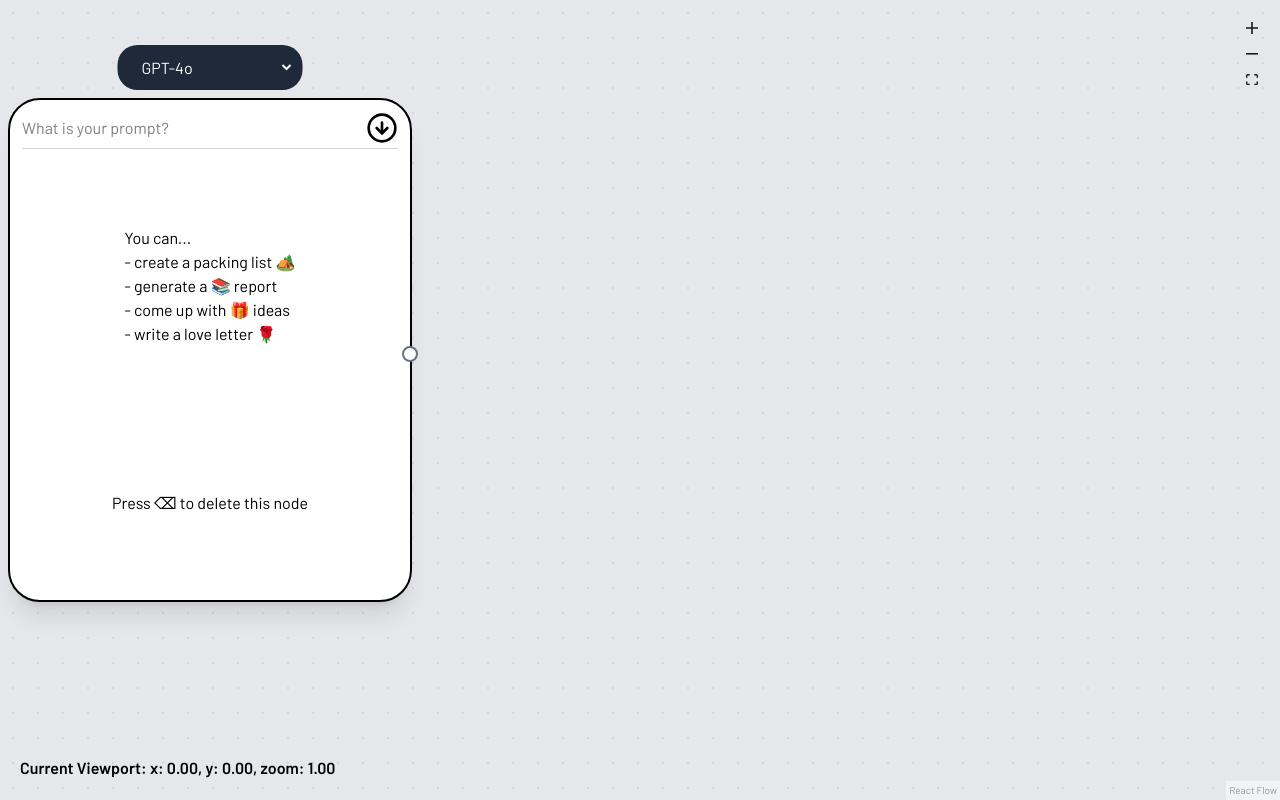
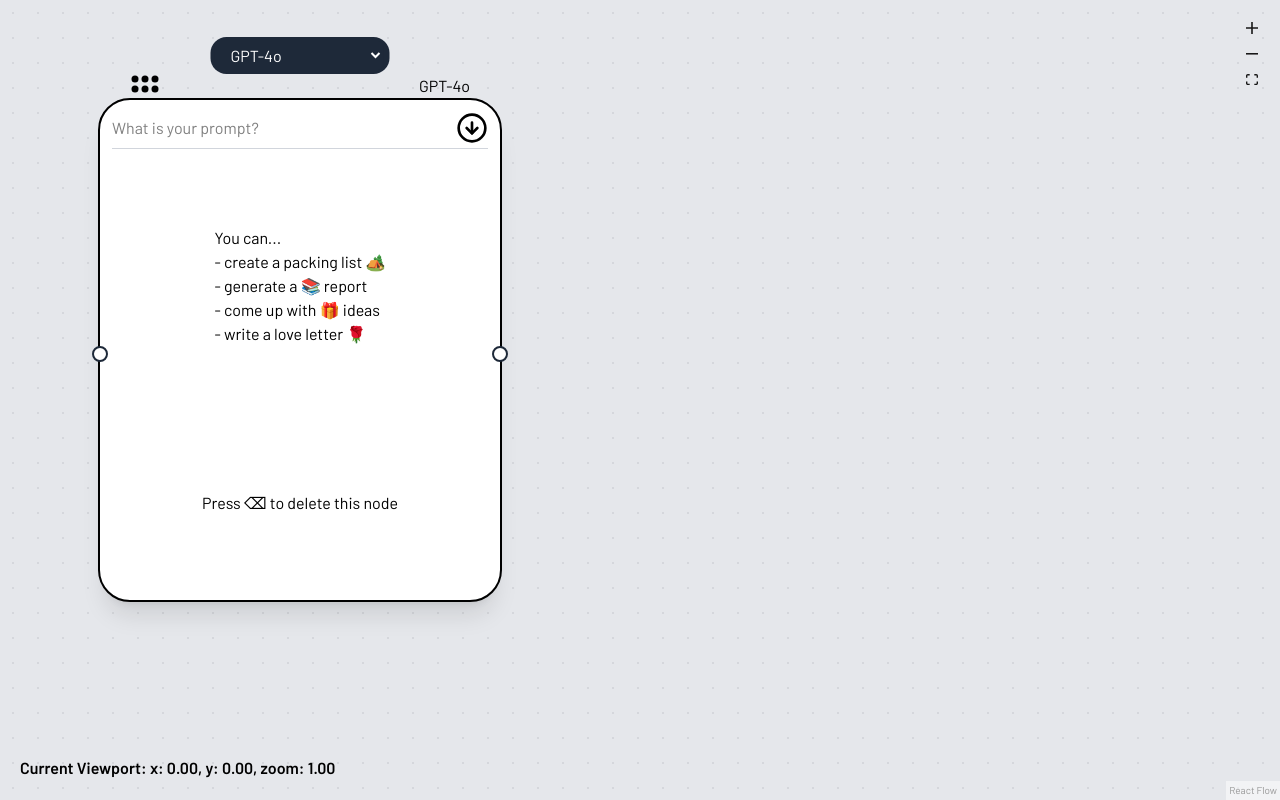
Before and after one commit to Winggo/polylogue, a Next.js app in the folder frontend/: page / in a window 1280 px wide. Built offline with nearby package versions, Linux system fonts and the light colour scheme.

Commit message:
clean up formatting

```diff
--- a/frontend/src/components/Flow.tsx
+++ b/frontend/src/components/Flow.tsx
@@ -36,9 +36,9 @@ const nodeTypes = {
 const initialNodes = [
     {
         id: '0',
-        position: { x: 10, y: 100 },
+        position: { x: 100, y: 100 },
         type: 'llmText',
-        data: { notConnectable: true },
+        data: {},
         selected: true,
     },
 ]
--- a/frontend/src/components/LlmNode.tsx
+++ b/frontend/src/components/LlmNode.tsx
@@ -21,10 +21,14 @@ const models = [
     { value: "gpt-4o", label: "GPT-4o" },
     { value: "claude-sonnet", label: "Claude 3.5 Sonnet" },
 ]
+const modelMapping = {
+    "gpt-4o": "GPT-4o",
+    "claude-sonnet": "Claude 3.5 Sonnet",
+}
 
 export default function LLMNode ({ id: nodeId, selected, data }: LLMNodeProps) {
     const inputRef = useRef<HTMLTextAreaElement>(null)
-    const [model, setModel] = useState(initalModel)
+    const [model, setModel] = useState<keyof typeof modelMapping>(initalModel)
     const [prompt, setPrompt] = useState("")
     const [promptResponse , setPromptResponse] = useState("")
     const [loading, setLoading] = useState(false)
@@ -77,13 +81,10 @@ export default function LLMNode ({ id: nodeId, selected, data }: LLMNodeProps) {
     const handleInputChange = (e: React.ChangeEvent<HTMLTextAreaElement>) => setPrompt(e.target.value)
     const handleModelChange = (e: React.ChangeEvent<HTMLSelectElement>) => setModel(e.target.value)
 
+    const renderModelDropdown = () => {
+        if (!selected && !isHovered) return
         return (
-        <div
-            className="group"
-            onMouseEnter={() => setIsHovered(true)}
-            onMouseLeave={() => setIsHovered(false)}
-        >
-            {(selected || isHovered) && <NodeToolbar isVisible className="bg-gray-800 p-2 rounded-[20px]">
+            <NodeToolbar isVisible className="top-[-16px] bg-gray-800 p-1 pr-1.5 rounded-[16px]">
                 <select
                     value={model}
                     onChange={handleModelChange}
@@ -104,38 +105,45 @@ export default function LLMNode ({ id: nodeId, selected, data }: LLMNodeProps) {
                         </option>
                     ))}
                 </select>
-            </NodeToolbar>}
+            </NodeToolbar>
+        )
+    }
+
+    const renderHandles = () => (
+        <>
             <Handle
                 id={nodeId}
                 type="target"
-                isConnectable={!data.notConnectable}
+                isConnectable
                 position={Position.Left}
-                className={`w-4 h-4 mt-[4px] rounded-lg !bg-white border-gray-500 border-2 ${data.notConnectable && "invisible"}`}
+                className={`w-4 h-4 mt-[4px] rounded-lg !bg-white border-gray-800 border-2`}
             />
             <Handle
                 id={nodeId}
                 type="source"
                 position={Position.Right}
-                className="w-4 h-4 mt-[4px] rounded-lg !bg-white border-gray-500 border-2 hover:!bg-black"
+                className="w-4 h-4 mt-[4px] rounded-lg !bg-white border-gray-800 border-2 hover:!bg-black"
             />
-            <div className={`
-                w-[400px]
-                h-[500px]
-                bg-white
-                text-black
-                border-gray-800
-                rounded-[30px]
-                shadow-xl
-                ${isHovered && !selected && "outline-[2px] outline-orange-500"}
-                ${selected && "outline-[2px] shadow-2xl"}
-                group-focus-within:outline-[2px] shadow-2xl
-                flex
-                p-3
-                flex-col
-                cursor-default
-                overflow-hidden
+        </>
+    )
 
-            `}>
+    const renderHeaders = () => (
+        <>
+            <svg className="cursor-move absolute top-[-26px] left-[30px] w-[30px] h-[20px]" xmlns="http://www.w3.org/2000/svg" viewBox="0 0">
+                <circle cx="5" cy="5" r="3.5" fill="#000000" />
+                <circle cx="15" cy="5" r="3.5" fill="#000000" />
+                <circle cx="25" cy="5" r="3.5" fill="#000000" />
+
+                <circle cx="5" cy="15" r="3.5" fill="#000000" />
+                <circle cx="15" cy="15" r="3.5" fill="#000000" />
+                <circle cx="25" cy="15" r="3.5" fill="#000000" />
+            </svg>
+            <div className="absolute top-[-26px] right-[30px] w-[150px] h-[20px] text-black pointer-events-none text-right">{modelMapping[model]}</div>
+        </>
+    )
+
+    const renderPromptInput = () => (
+        <>
             <div className="flex justify-between">
                 <textarea
                     ref={inputRef}
@@ -172,12 +180,18 @@ export default function LLMNode ({ id: nodeId, selected, data }: LLMNodeProps) {
                 </svg> : <div className="h-[32px] w-[32px]"></div>}
             </div>
             <div className={`border-t border-gray-300 mt-1 mb-1 group-focus-within:border-gray-800`}></div>
-                <div className="overflow-y-auto h-full flex">
-                    {loading ? (
-                        <LoadingWheel />
-                    ) : promptResponse ? promptResponse : (
+        </>
+    )
+
+    const renderOutput = () => {
+        if (loading) {
+            return <LoadingWheel />
+        } else if (promptResponse) {
+            return <textarea readOnly className="w-full focus:outline-none resize-none" value={promptResponse}></textarea>
+        } else {
+            return (
                 <div className="w-full h-full flex flex-col items-center justify-around">
-                            <div>
+                    <div className="cursor-text select-text">
                         You can...
                         <br />
                         - create a packing list 🏕️
@@ -188,11 +202,44 @@ export default function LLMNode ({ id: nodeId, selected, data }: LLMNodeProps) {
                         <br />
                         - write a love letter 🌹
                     </div>
-                            <div>
+                    <div className="cursor-text select-text">
                         Press ⌫ to delete this node
                     </div>
                 </div>
-                    )}
+            )
+        }
+    }
+
+    return (
+        <div
+            className="group"
+            onMouseEnter={() => setIsHovered(true)}
+            onMouseLeave={() => setIsHovered(false)}
+        >
+            {renderModelDropdown()}
+            {renderHandles()}
+            {renderHeaders()}
+            <div className={`
+                w-[400px]
+                h-[500px]
+                bg-white
+                text-black
+                border-gray-800
+                rounded-[30px]
+                shadow-xl
+                ${isHovered && !selected && "outline-[2px] outline-orange-500"}
+                ${selected && "outline-[2px] shadow-2xl"}
+                group-focus-within:outline-[2px] shadow-2xl
+                flex
+                p-3
+                flex-col
+                cursor-default
+                overflow-hidden
+                nodrag
+            `}>
+                {renderPromptInput()}
+                <div className="overflow-y-auto h-full flex">
+                    {renderOutput()}
                 </div>
             </div>
         </div>
--- a/frontend/src/icons/LoadingWheel.tsx
+++ b/frontend/src/icons/LoadingWheel.tsx
@@ -1,7 +1,7 @@
 export default function LoadingWheel () {
     return (
         <div className="mx-auto my-auto">
-            <div className="w-16 h-16 border-4 border-t-4 border-gray-400 border-solid rounded-full animate-spin border-t-transparent"></div>
+            <div className="w-16 h-16 border-4 border-t-4 border-gray-800 border-solid rounded-full animate-spin border-t-transparent"></div>
         </div>
     )
 }
```
Lines whose indentation alone changed are shown as unchanged.
